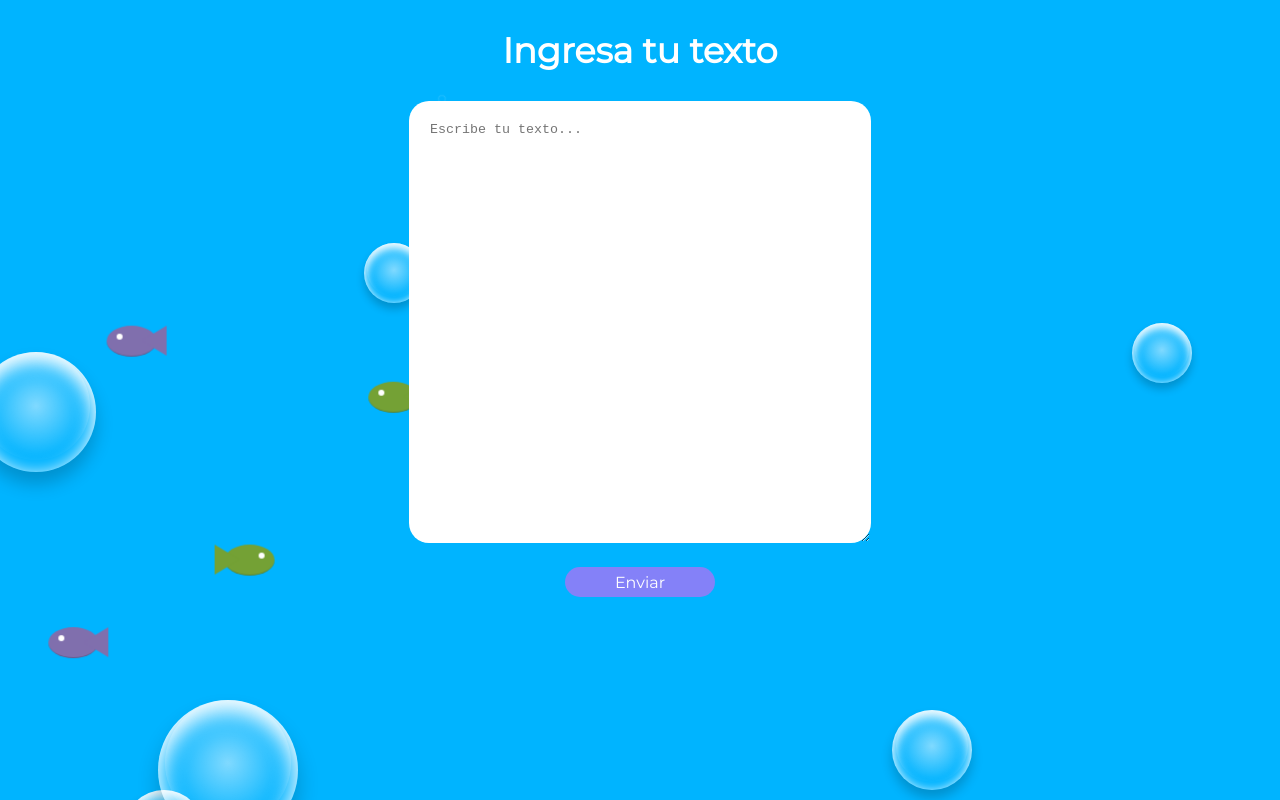
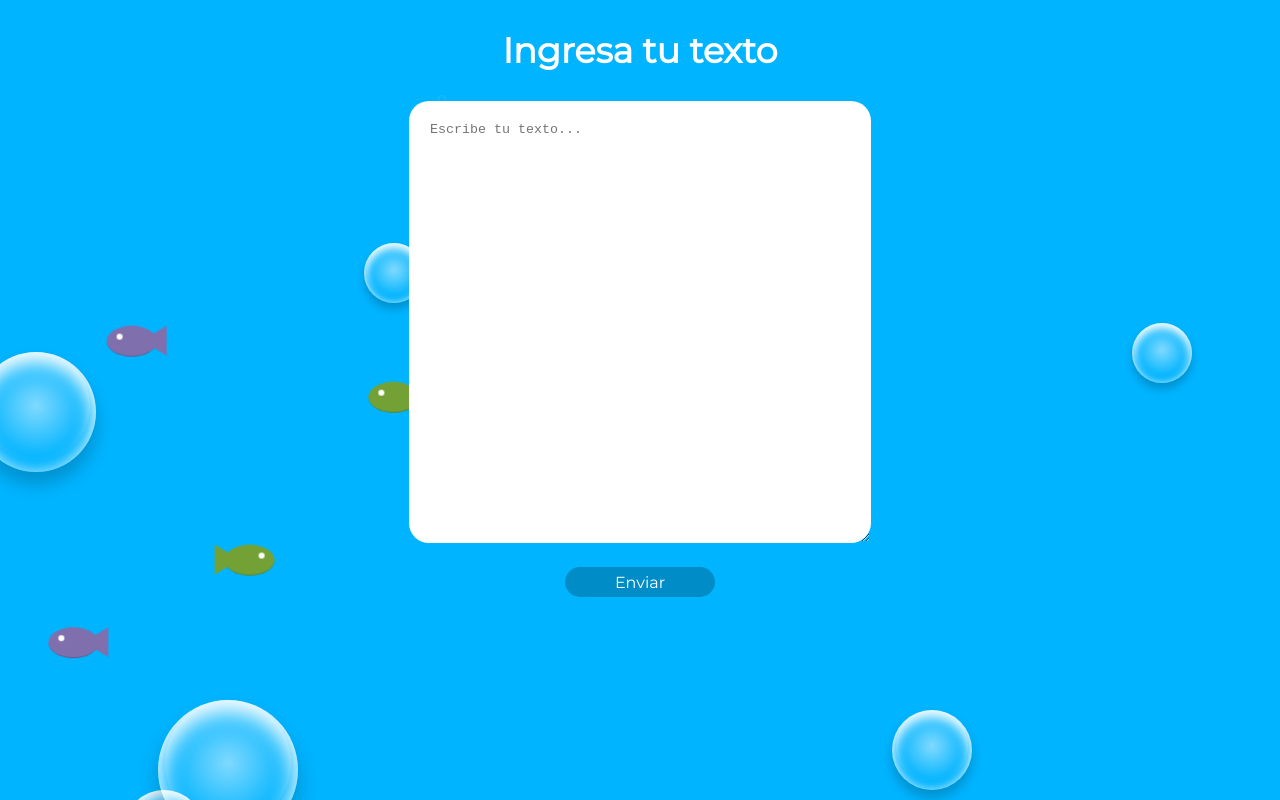
Before and after one commit to rmaafs/crypt-me, a React (Create React App) app: page / in a window 1280 px wide. Built offline with nearby package versions, Linux system fonts and the light colour scheme.

Commit message:
Color del botón

```diff
--- a/src/components/Button/Button.css
+++ b/src/components/Button/Button.css
@@ -1,5 +1,5 @@
 .button {
-  background-color: #8481f8;
+  background-color: #00000038;
   color: white;
   height: 30px;
   max-width: 150px;
```
